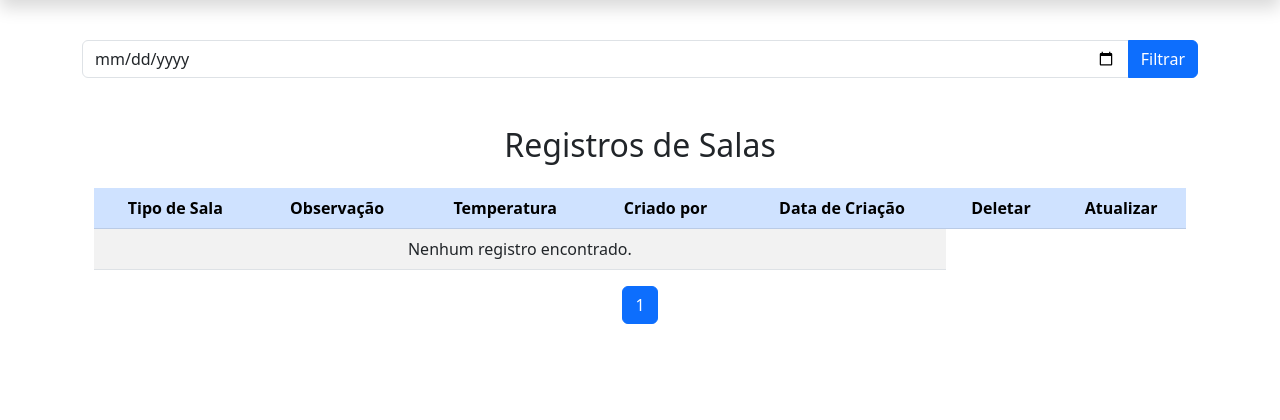
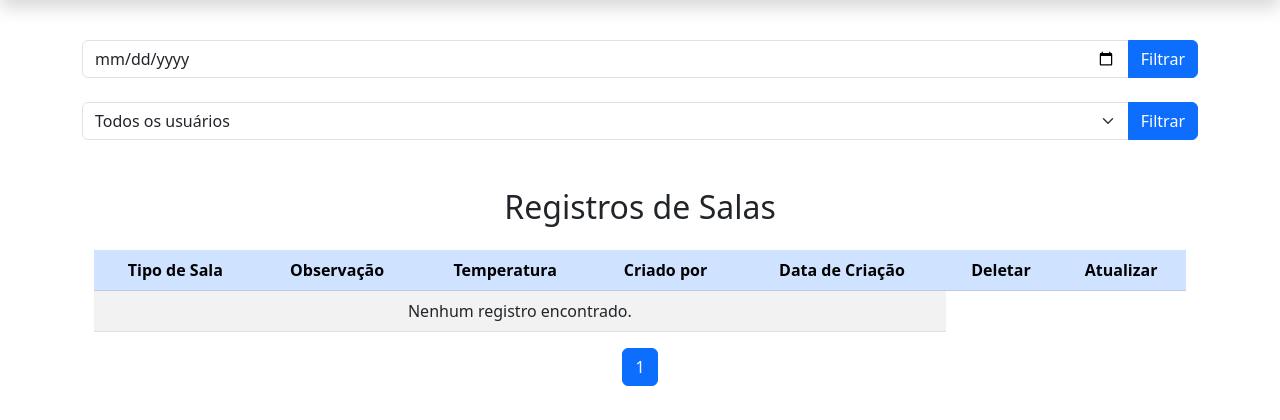
Before and after one commit to Kouta-22/TaskMonitor, a Django app: page /gerenciamento_registros/ in a window 1280 px wide. Shown: the part 62-482 px from the top of the page. Run offline with Django 5.2, Linux system fonts and the light colour scheme; tables that the repository leaves empty hold one stand-in row (values such as "Sample post").

Commit message:
update view/filtro user

```diff
--- a/app/templates/app/gerenciamento_registros.html
+++ b/app/templates/app/gerenciamento_registros.html
@@ -36,6 +36,20 @@
         {% if request.GET.data %}
             <a href="{% url 'gerenciamento_registros' %}" class="btn btn-secondary">Limpar Filtro</a>
         {% endif %}
+    </div>
+</form>
+
+<form method="GET" action="{% url 'gerenciamento_registros' %}" class="mb-4">
+    <div class="input-group">
+        <select name="usuario" class="form-select">
+            <option value="" {% if not filtro_usuario %}selected{% endif %}>Todos os usuários</option>
+            {% for usuario in usuarios %}
+                <option value="{{ usuario.username }}" {% if filtro_usuario == usuario.username %}selected{% endif %}>
+                    {{ usuario.username }}
+                </option>
+            {% endfor %}
+        </select>
+        <button type="submit" class="btn btn-primary">Filtrar</button>
     </div>
 </form>
 
--- a/app/views.py
+++ b/app/views.py
@@ -11,6 +11,8 @@
 from pytz import timezone as pytz_timezone
 from django.contrib.contenttypes.models import ContentType
 from datetime import datetime
+
+from django.contrib.auth.models import User
 
 def ignore_favicon(request):
     return HttpResponse(status=204)
@@ -34,12 +36,18 @@
         except ValueError:
             registros = registros.none()
 
+    filtro_usuario = request.GET.get('usuario', '')
+    if filtro_usuario:
+        registros = registros.filter(user__username=filtro_usuario)
+
+    usuarios = User.objects.all()
+
     # Paginação
     paginator = Paginator(registros, 12)
     page_number = request.GET.get('page')
     registros = paginator.get_page(page_number)
 
-    return render(request, 'app/gerenciamento_registros.html', {'registros': registros})
+    return render(request, 'app/gerenciamento_registros.html', {'registros': registros, 'usuarios' : usuarios })
 
 # View para login
 def login_view(request):
```
